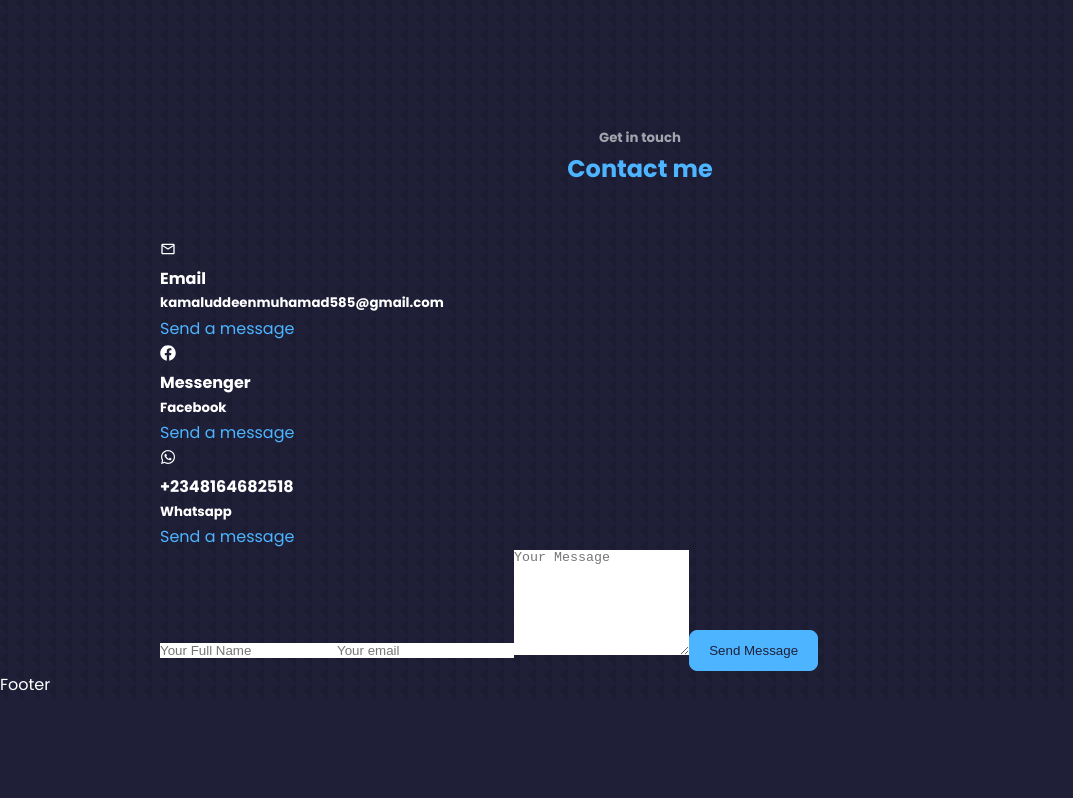
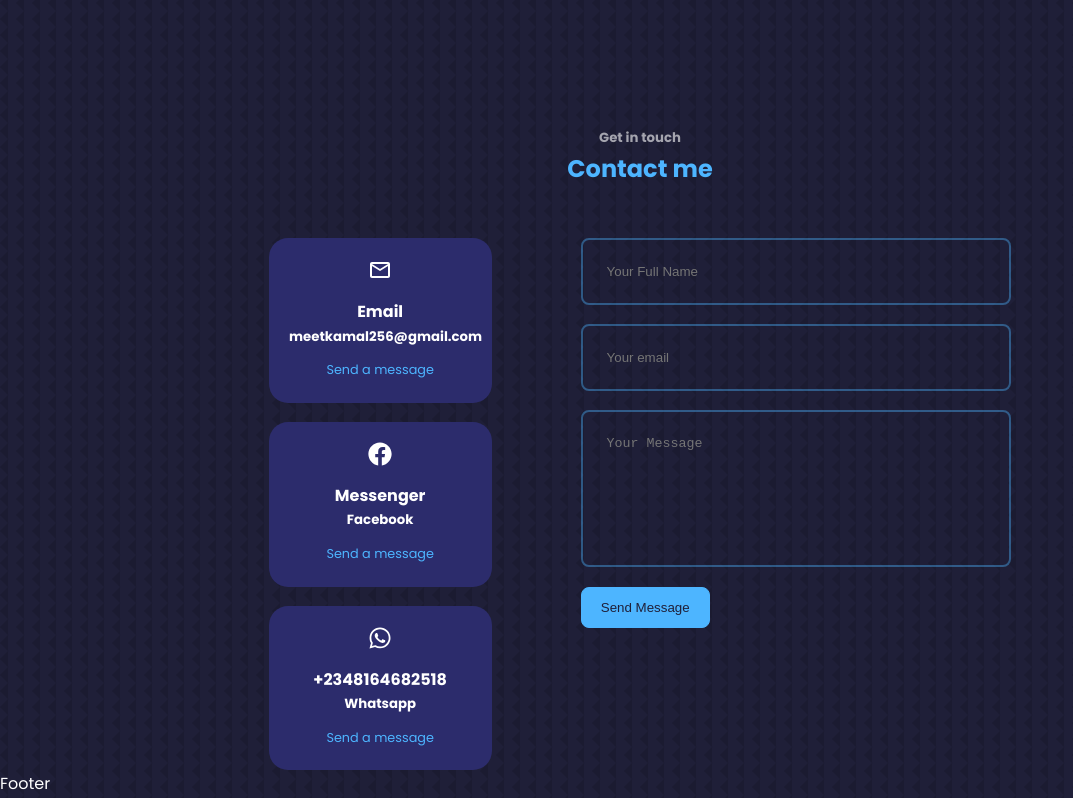
Before and after one commit to Meetkamal256/portfolio-website-template, a React (Create React App) app in the folder react-portfolio/: page / in a window 1280 px wide. Shown: the part 4181-4979 px from the top of the page, without its empty margins (0-1073 px from the left). Before the commit the page ends 4880 px from the top, so only its background shows below. Built offline with nearby package versions, Linux system fonts and the light colour scheme.

Commit message:
css styling for contact component done

```diff
--- a/react-portfolio/src/components/contact/Contact.jsx
+++ b/react-portfolio/src/components/contact/Contact.jsx
@@ -13,15 +13,15 @@
       <div className="container contact__container">
         <div className="contact__options">
           <article className="contact__option">
-            <MdOutlineMail />
+            <MdOutlineMail className="contact__option-icon" />
             <h4>Email</h4>
-            <h5>kamaluddeenmuhamad585@gmail.com</h5>
+            <h5>meetkamal256@gmail.com</h5>
             <a href="mailto:kamaluddeenmuhamad585@gmail.com" target="__blank">
               Send a message
             </a>
           </article>
           <article className="contact__option">
-            <FaFacebook />
+            <FaFacebook className="contact__option-icon" />
             <h4>Messenger</h4>
             <h5>Facebook</h5>
             <a href="https://m.me/kamal.muhammad.50552338" target="__blank">
@@ -29,7 +29,7 @@
             </a>
           </article>
           <article className="contact__option">
-            <FaWhatsapp />
+            <FaWhatsapp className="contact__option-icon" />
             <h4>+2348164682518</h4>
             <h5>Whatsapp</h5>
             <a href="https://wa.me/2348164682518" target="_blank">
--- a/react-portfolio/src/components/contact/contact.css
+++ b/react-portfolio/src/components/contact/contact.css
@@ -0,0 +1,71 @@
+.contact__container {
+  width: 58%;
+  display: grid;
+  grid-template-columns: 30% 58%;
+  gap: 12%;
+}
+
+.contact__options {
+  display: flex;
+  flex-direction: column;
+  gap: 1.2rem;
+}
+
+.contact__option {
+  background: var(--color-bg-variant);
+  padding: 1.2rem;
+  border-radius: 1.2rem;
+  text-align: center;
+  border: 1px solid transparent;
+  transition: var(--transition);
+}
+
+.contact__option:hover {
+  background: transparent;
+  border: 1px solid var(--color-primary-variant);
+}
+
+.contact__option-icon {
+  font-size: 1.5rem;
+  margin-bottom: 0.5rem;
+}
+
+.contact__option a {
+  margin-top: 0.7rem;
+  display: inline-block;
+  font-size: 0.8rem;
+}
+
+/* =============== FORM ================= */
+
+form {
+  display: flex;
+  flex-direction: column;
+  gap: 1.2rem;
+}
+
+input,
+textarea {
+  width: 100%;
+  padding: 1.5rem;
+  border-radius: 0.5rem;
+  background: transparent;
+  border: 2px solid var(--color-primary-variant);
+  resize: none;
+  color: var(--color-white);
+}
+
+@media screen and (max-width: 1024px) {
+  .contact__container {
+    grid-template-columns: 1fr;
+    gap: 2rem;
+
+  }
+}
+
+/* ========= MEDIA QUERIES (SMALL DEVICES) ============ */
+@media screen and (max-width: 600px) {
+  .container {
+    width: var(--container-width-sm);
+  }
+}
```
